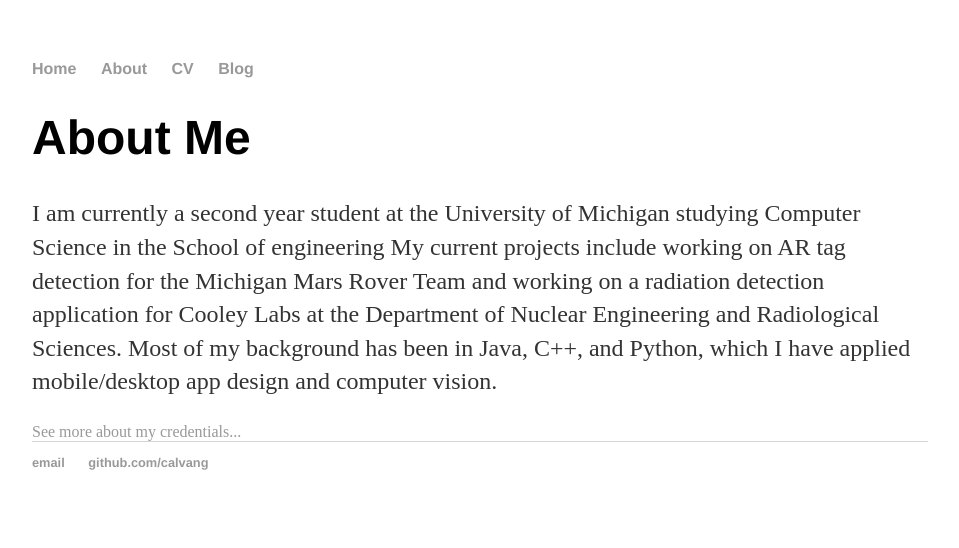
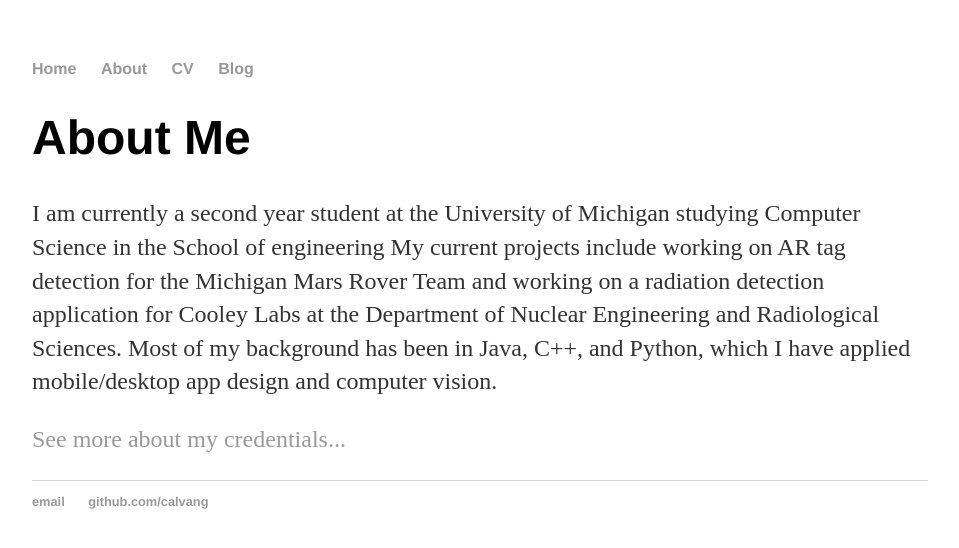
Before and after one commit to calvang/calvang.github.io, a Jekyll site: the page built from about/index.html, in a window 1280 px wide. Shown: the top 548 px of the page, without its empty margins (160-1119 px from the left). Built offline with Jekyll 4.4.1, drawn with Linux system fonts in a browser that asks for light colours.

```diff
--- a/about/index.html
+++ b/about/index.html
@@ -4,7 +4,6 @@ title: Calvin Huang
 ---
 <div class="blurb">
 	<h1>About Me</h1>
-	<p> I am currently a second year student at the University of Michigan studying Computer Science in the School of engineering
-  My current projects include working on AR tag detection for the Michigan Mars Rover Team and working on a radiation detection application for Cooley Labs at the Department of Nuclear Engineering and Radiological Sciences. Most of my background has been in Java, C++, and Python, which I have applied mobile/desktop app design and computer vision.</p>
-  <a href="/cv">See more about my credentials...</a>
+	<p> I am currently a second year student at the University of Michigan studying Computer Science in the School of engineering My current projects include working on AR tag detection for the Michigan Mars Rover Team and working on a radiation detection application for Cooley Labs at the Department of Nuclear Engineering and Radiological Sciences. Most of my background has been in Java, C++, and Python, which I have applied mobile/desktop app design and computer vision.</p>
+	<p><a href="/cv">See more about my credentials...</a></p>
 </div><!-- /.blurb -->
```
